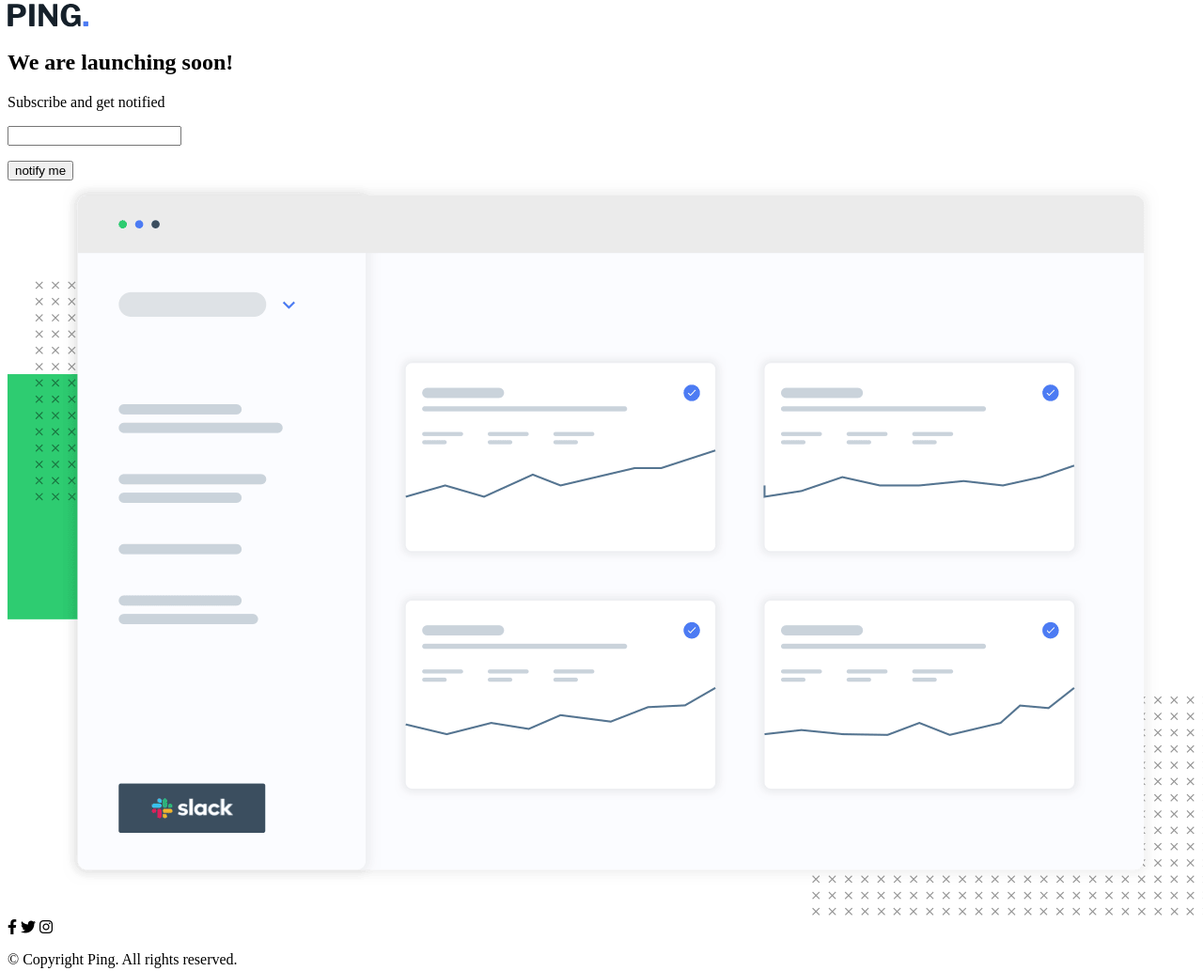
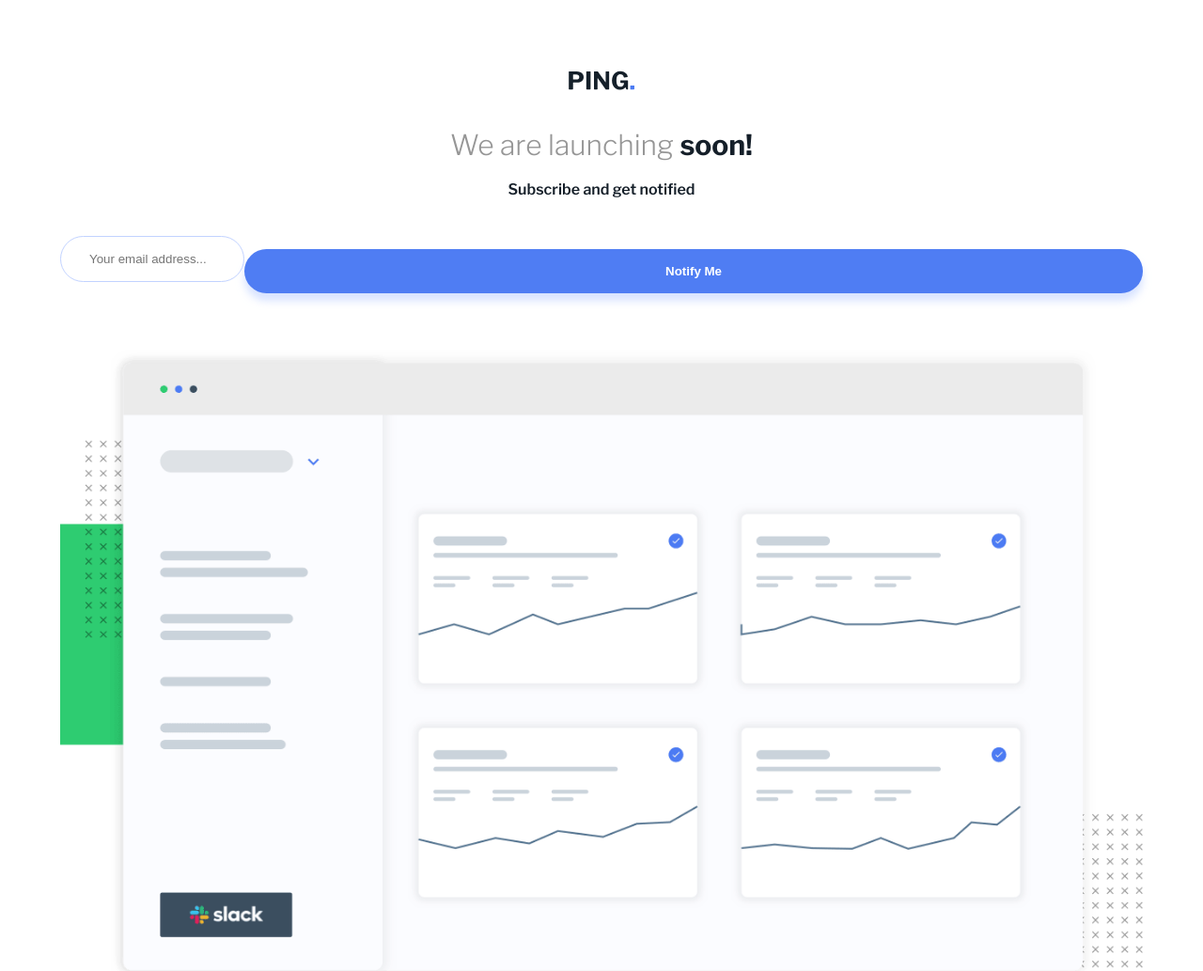
Before and after one commit to regal-shabazz/ping-coming-soon-page, a plain HTML site: page index.html in a window 1280 px wide. Shown: the part 5-1038 px from the top of the page at 94% size. Drawn offline with nearby package versions, Linux system fonts and the light colour scheme.

Commit message:
styles added, optimized for only mobile view

```diff
--- a/index.html
+++ b/index.html
@@ -1,34 +1,58 @@
 <!DOCTYPE html>
 <html lang="en">
   <head>
-  <meta charset="UTF-8">
-  <meta name="viewport" content="width=device-width, initial-scale=1.0"> <!-- displays site properly based on user's device -->
+    <meta charset="UTF-8" />
+    <meta name="viewport" content="width=device-width, initial-scale=1.0" />
+    <!-- displays site properly based on user's device -->
 
-  <link rel="icon" type="image/png" sizes="32x32" href="./images/favicon-32x32.png">
+    <link
+      rel="icon"
+      type="image/png"
+      sizes="32x32"
+      href="./images/favicon-32x32.png"
+    />
 
     <title>Ping coming soon page</title>
-  <link rel="stylesheet" href="style.css">
-  <link rel="stylesheet" href="./icons/css/all.css">
+    <link rel="stylesheet" href="style.css" />
+    <link rel="stylesheet" href="./icons/css/all.css" />
+    <link rel="preconnect" href="https://fonts.googleapis.com" />
+    <link rel="preconnect" href="https://fonts.gstatic.com" crossorigin />
+    <link
+      href="https://fonts.googleapis.com/css2?family=Libre+Franklin:wght@300;600;700&display=swap"
+      rel="stylesheet"
+    />
   </head>
   <body>
+
+    <!-- The main content container -->
     <div class="container">
 
+      <!-- The header section -->
       <header>
-      <div class="logo">
-        <img src="./images/logo.svg" alt="ping logo">
+
+        <!-- The logo component -->
+        <div class="logo__component">
+
+          <!-- The logo image -->
+          <img src="./images/logo.svg" alt="ping logo" id="logo" />
+
         </div>
       </header>
 
+      <!-- The main section of the page -->
       <main>
+
+        <!-- The first section with the main heading and tagline -->
         <section>
           <h1>We are launching <span>soon!</span></h1>
           <p>Subscribe and get notified</p>
         </section>
 
+        <!-- The form control section with the email input and error message -->
         <div class="form__control">
           <form id="form" action="#">
             <label for="email">
-            <input type="text" name="email__field" id="email">
+              <input type="text" name="email__field" id="email" placeholder="Your email address..." />
               <p id="error__message"></p>
             </label>
 
@@ -36,24 +60,31 @@
           </form>
         </div>
 
+        <!-- The hero section with the dashboard illustration -->
         <div class="hero">
-        <img src="./images/illustration-dashboard.png" alt="dashboard illustration" id="hero__image">
+          <img
+            src="./images/illustration-dashboard.png"
+            alt="dashboard illustration"
+            id="hero__image"
+          />
         </div>
       </main>
 
+      <!-- The footer section -->
       <footer>
+
+        <!-- The social icons section -->
         <div class="social__icons">
           <i class="fa-brands fa-facebook-f"></i>
           <i class="fa-brands fa-twitter"></i>
           <i class="fa-brands fa-instagram"></i>
         </div>
 
+        <!-- The copyright section -->
         <div class="copyright">
           <p>&copy; Copyright Ping. All rights reserved.</p>
         </div>
       </footer>
     </div>
-
-
   </body>
 </html>
--- a/style.css
+++ b/style.css
@@ -0,0 +1,138 @@
+* {
+  margin: 0;
+  padding: 0;
+  box-sizing: border-box;
+}
+
+html {
+  font-size: 20px;
+}
+
+body {
+  font-family: "Libre Franklin", sans-serif;
+}
+
+body .container {
+  width: 90%;
+  max-width: 1440px;
+  margin: 0 auto;
+}
+
+header {
+    margin-top: 4rem;
+}
+
+header .logo__component {
+  margin: 2rem auto;
+}
+
+header #logo {
+  display: block;
+  margin: 0 auto;
+  width: 70px;
+}
+
+main section {
+  text-align: center;
+}
+
+main h1 {
+  font-weight: 300;
+  color:  hsl(0, 0%, 59%);
+}
+
+h1 span {
+  font-weight: 700;
+  color: hsl(209, 33%, 12%);
+}
+
+main section p {
+  font-weight: 600;
+  font-size: .8rem;
+  margin: 1rem;
+  color: hsl(209, 33%, 12%);
+}
+
+.form__control {
+  display: flex;
+  justify-content: center;
+  align-items: center;
+  margin: 2rem auto 3rem;
+}
+
+.form__control form {
+  width: 100%;
+}
+
+form label input {
+  display: block;
+  width: 100%;
+  padding: .8rem 1.5rem;
+  border-radius: 30px;
+  border: 1px solid hsl(223, 100%, 88%);
+  color: hsl(0, 0%, 59%);
+}
+
+form label p {
+  color: hsl(354, 100%, 66%);
+  font-size: .8rem;
+  padding: 1rem auto 2rem;
+}
+
+.form__control form button {
+  width: 100%;
+  padding: .8rem 1.5rem;
+  border-radius: 30px;
+  text-transform: capitalize;
+  margin-top: .7rem;
+  outline: none;
+  border: none;
+  background-color: hsl(223, 87%, 63%);
+  color: #fff;
+  cursor: pointer;
+  font-weight: 600;
+  box-shadow: 0 8px 8px hsla(223, 100%, 88%, 0.637);
+}
+
+.hero {
+  margin-bottom: 8rem;
+}
+
+.hero img {
+  width: 100%;
+}
+
+footer .social__icons {
+  display: flex;
+  justify-content: center;
+  align-items: center;
+  margin-bottom: 2rem
+}
+
+footer .social__icons i {
+  display: inline-block;
+  margin: auto .9rem;
+  border: 1px solid hsl(223, 100%, 88%);
+  padding: .3rem;
+  border-radius: 50%;
+  width: 30px;
+  height: 30px;
+  display: grid;
+  place-items: center;
+  color: hsl(223, 87%, 63%);
+  font-size: .8rem;
+}
+
+footer .copyright {
+  font-size: .8rem;
+  text-align: center;
+  color: hsl(0, 0%, 59%);
+  margin-bottom: 3rem;
+}
+
+
+@media screen and (min-width: 768px) {
+  form {
+    display: flex;
+  }
+}
```
Lines whose indentation alone changed are shown as unchanged.
